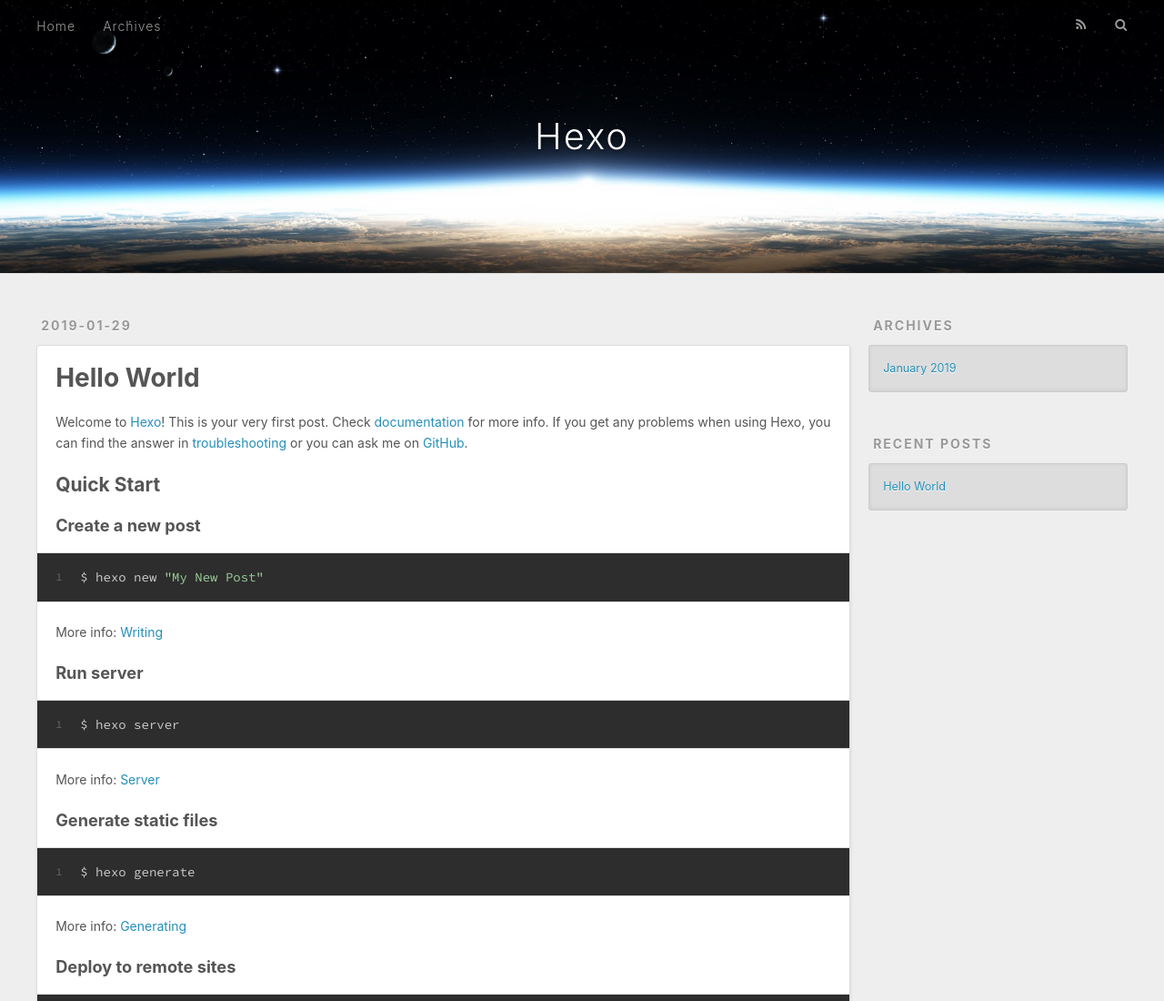
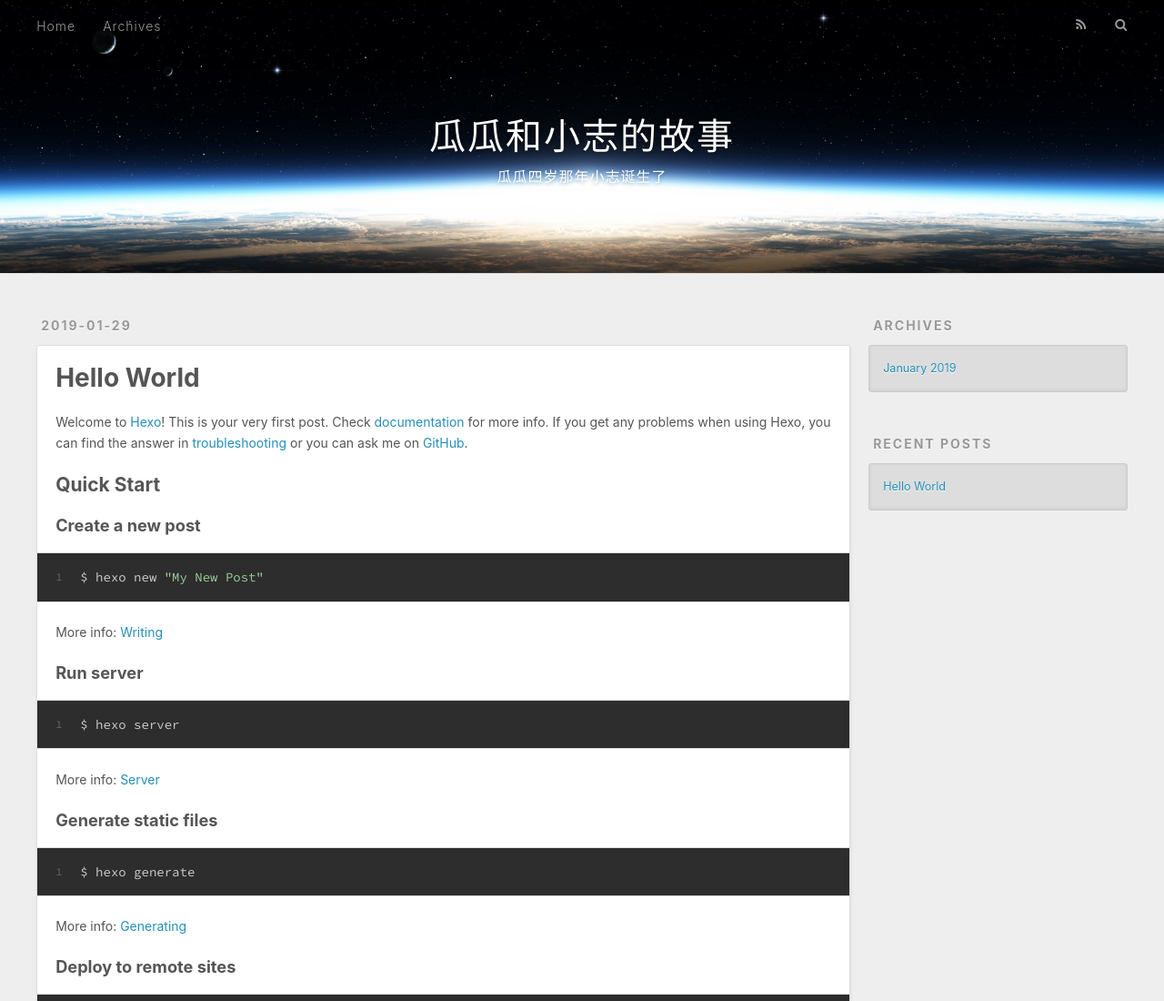
Before and after one commit to zhizhi19/zhizhi19.github.io, a plain HTML site: page index.html in a window 1280 px wide. Shown: the top 1100 px of the page at 91% size. Drawn offline with nearby package versions, Linux system fonts and the light colour scheme.

Commit message:
Site updated: 2019-01-29 16:29:30

```diff
--- a/index.html
+++ b/index.html
@@ -5,17 +5,17 @@
 
 
 
-  <title>Hexo</title>
+  <title>瓜瓜和小志的故事</title>
   <meta name="viewport" content="width=device-width, initial-scale=1, maximum-scale=1">
   <meta property="og:type" content="website">
-<meta property="og:title" content="Hexo">
+<meta property="og:title" content="瓜瓜和小志的故事">
 <meta property="og:url" content="http://yoursite.com/index.html">
-<meta property="og:site_name" content="Hexo">
+<meta property="og:site_name" content="瓜瓜和小志的故事">
 <meta property="og:locale" content="default">
 <meta name="twitter:card" content="summary">
-<meta name="twitter:title" content="Hexo">
+<meta name="twitter:title" content="瓜瓜和小志的故事">
 
-    <link rel="alternate" href="/atom.xml" title="Hexo" type="application/atom+xml">
+    <link rel="alternate" href="/atom.xml" title="瓜瓜和小志的故事" type="application/atom+xml">
 
 
     <link rel="icon" href="/favicon.png">
@@ -34,8 +34,12 @@
   <div id="header-outer" class="outer">
     <div id="header-title" class="inner">
       <h1 id="logo-wrap">
-        <a href="/" id="logo">Hexo</a>
+        <a href="/" id="logo">瓜瓜和小志的故事</a>
       </h1>
+
+        <h2 id="subtitle-wrap">
+          <a href="/" id="subtitle">瓜瓜四岁那年小志诞生了</a>
+        </h2>
 
     </div>
     <div id="header-inner" class="inner">
@@ -97,7 +101,7 @@
 
     </div>
     <footer class="article-footer">
-      <a data-url="http://yoursite.com/2019/01/29/hello-world/" data-id="cjrhfxu4p0000b8f3obojfy5q" class="article-share-link">Share</a>
+      <a data-url="http://yoursite.com/2019/01/29/hello-world/" data-id="cjrhi3kuw0000awf30xtnpgmi" class="article-share-link">Share</a>
 
 
     </footer>
```
Also changed, not shown: 2019/01/29/hello-world/index.html (+9 -5 lines), archives/2019/01/index.html (+10 -6 lines), archives/2019/index.html (+10 -6 lines), archives/index.html (+10 -6 lines).
